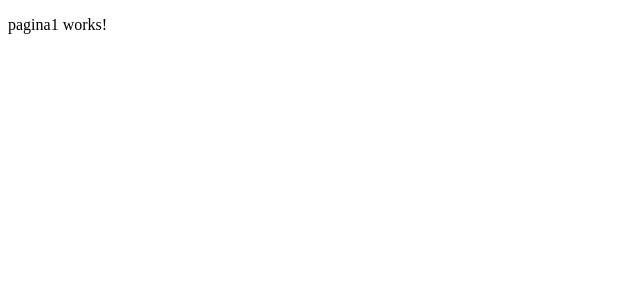
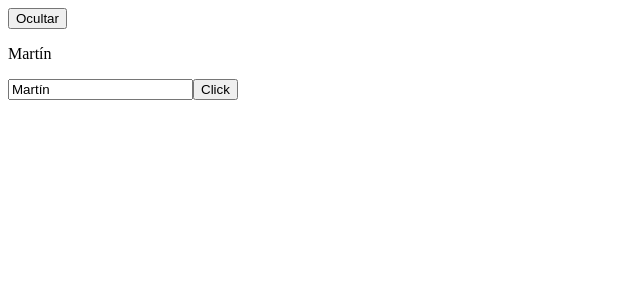
Before and after one commit to magadiflo/life-cycle, an Angular app: page / in a window 1280 px wide. Shown: the top 300 px of the page, without its empty margins (0-640 px from the left). Built offline with nearby package versions, Linux system fonts and the light colour scheme.

Commit message:
Explicación sobre los ciclos de vida

```diff
--- a/src/app/app.component.html
+++ b/src/app/app.component.html
@@ -1 +1,4 @@
-<app-pagina1></app-pagina1>
+<button type="button" (click)="mostrar = !mostrar">
+    {{ mostrar ? 'Ocultar': 'Mostrar'}}
+</button>
+<app-pagina1 *ngIf="mostrar"></app-pagina1>
--- a/src/app/app.component.ts
+++ b/src/app/app.component.ts
@@ -7,4 +7,6 @@ import { Component } from '@angular/core';
 })
 export class AppComponent {
   title = 'life-cycle';
+
+  mostrar: boolean = true;
 }
--- a/src/app/app.module.ts
+++ b/src/app/app.module.ts
@@ -1,5 +1,6 @@
 import { NgModule } from '@angular/core';
 import { BrowserModule } from '@angular/platform-browser';
+import { FormsModule } from '@angular/forms';
 
 import { AppComponent } from './app.component';
 import { Pagina1Component } from './pages/pagina1/pagina1.component';
@@ -12,7 +13,8 @@ import { MuestraNombreComponent } from './components/muestra-nombre/muestra-nomb
     MuestraNombreComponent
   ],
   imports: [
-    BrowserModule
+    BrowserModule,
+    FormsModule,
   ],
   providers: [],
   bootstrap: [AppComponent]
--- a/src/app/pages/pagina1/pagina1.component.html
+++ b/src/app/pages/pagina1/pagina1.component.html
@@ -1 +1,4 @@
-<p>pagina1 works!</p>
+<p>{{ nombre }}</p>
+
+<input type="text" placeholder="Ingrese texto" [(ngModel)]="nombre">
+<button type="button" (click)="guardar()">Click</button>
--- a/src/app/pages/pagina1/pagina1.component.ts
+++ b/src/app/pages/pagina1/pagina1.component.ts
@@ -9,6 +9,8 @@ import { AfterContentChecked, AfterContentInit, AfterViewChecked, AfterViewInit,
 export class Pagina1Component implements OnInit, OnChanges, DoCheck,
   AfterContentInit, AfterContentChecked, AfterViewInit,
   AfterViewChecked, OnDestroy {
+
+    nombre: string = 'Martín';
 
   constructor() {
     console.log('Constructor');
@@ -46,4 +48,8 @@ export class Pagina1Component implements OnInit, OnChanges, DoCheck,
     console.log('ngOnInit');
   }
 
+  guardar() {
+
+  }
+
 }
```
